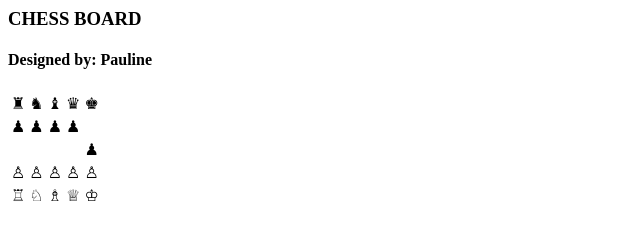
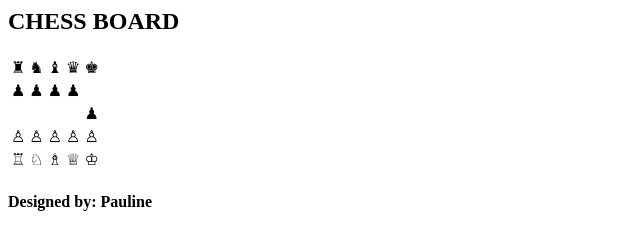
Before and after one commit to pauline-banye/FE-chess, a plain HTML site: page src/index.html in a window 1280 px wide. Shown: the whole page, without its empty margins (0-640 px from the left). Drawn offline with Linux system fonts and the light colour scheme.

Commit message:
semantic updates

```diff
--- a/dist/style.css
+++ b/dist/style.css
@@ -47,7 +47,7 @@
     }
 
     .background:hover {
-        transform: scale(1.05);
+        transform: scale(1.02);
         background-image: url(https://drive.google.com/uc?export=view&id=1MCwYQwRnmHS4ui3mBrv2qXp3KUVP2kB5);
     }
 
@@ -66,7 +66,8 @@
     }
 
     h1 {
-        margin-top: 10px;
+        margin-top: 15px;
+        margin-bottom: 20px;
         font-size: 30px;
         font-weight: bolder;
         color: rgb(99, 28, 28);
@@ -76,7 +77,6 @@
     }
 
     h1:hover {
-        text-shadow: 2px 2px #b4b2b2;
         background-size: 0 3px, 100% 3px;
         transform: scale(1.3);
     }
@@ -86,5 +86,5 @@
         font-family: Cambria, Cochin, Georgia, Times, 'Times New Roman', serif;
         font-size: small;
         padding-bottom: 0;
-        margin-bottom: 10px;
+        margin-top: 12px;
     }
--- a/src/index.html
+++ b/src/index.html
@@ -1,7 +1,8 @@
-<section id="main" class="container">
-  <article id="border">
-    <h1>CHESS BOARD</h1>
-    <H4>Designed by: Pauline</H4>
+<main role="main" id="container" class="container">
+  <section id="chess">
+    <header id="info" headers="main-heading">
+      <h1>CHESS BOARD</h1>
+    </header>
     <article id="box" class="background">
       <table id="board" class="box">
         <tr>
@@ -41,5 +42,8 @@
         </tr>
       </table>
     </article>
-  </article>
-</section>
+    <footer>
+      <H4>Designed by: Pauline</H4>
+    </footer>
+  </section>
+</main>
--- a/src/style.css
+++ b/src/style.css
@@ -47,7 +47,7 @@
 }
 
 .background:hover {
-        transform: scale(1.05);
+    transform: scale(1.02);
     background-image: url(https://drive.google.com/uc?export=view&id=1MCwYQwRnmHS4ui3mBrv2qXp3KUVP2kB5);
 }
 
@@ -66,7 +66,8 @@
 }
 
 h1 {
-        margin-top: 10px;
+    margin-top: 15px;
+    margin-bottom: 20px;
     font-size: 30px;
     font-weight: bolder;
     color: rgb(99, 28, 28);
@@ -76,7 +77,6 @@
 }
 
 h1:hover {
-        text-shadow: 2px 2px #b4b2b2;
     background-size: 0 3px, 100% 3px;
     transform: scale(1.3);
 }
@@ -86,5 +86,5 @@
     font-family: Cambria, Cochin, Georgia, Times, 'Times New Roman', serif;
     font-size: small;
     padding-bottom: 0;
-        margin-bottom: 10px;
+    margin-top: 12px;
 }
```
Also changed, not shown: dist/index.html (+8 -4 lines). Lines whose indentation alone changed are shown as unchanged.
